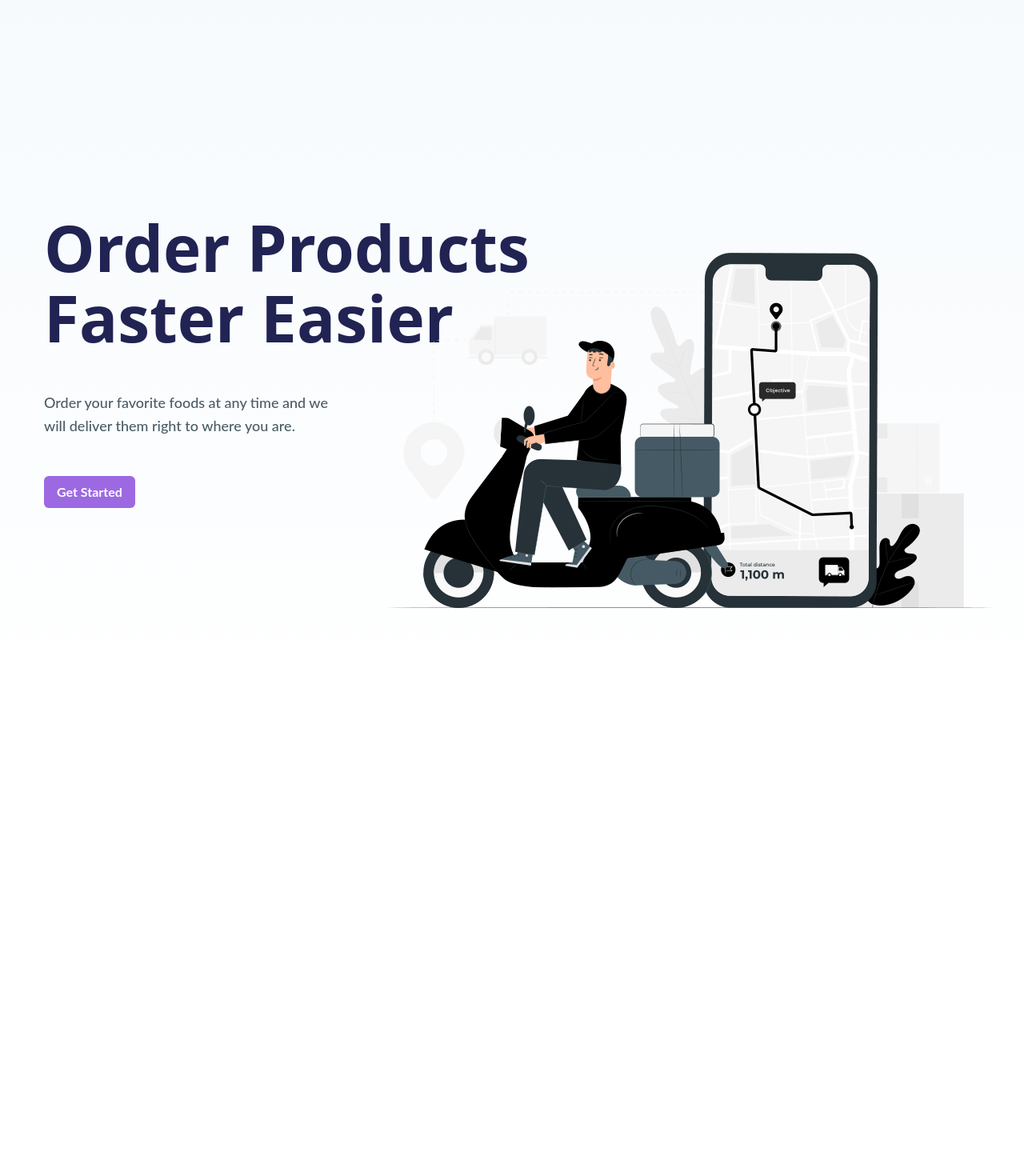
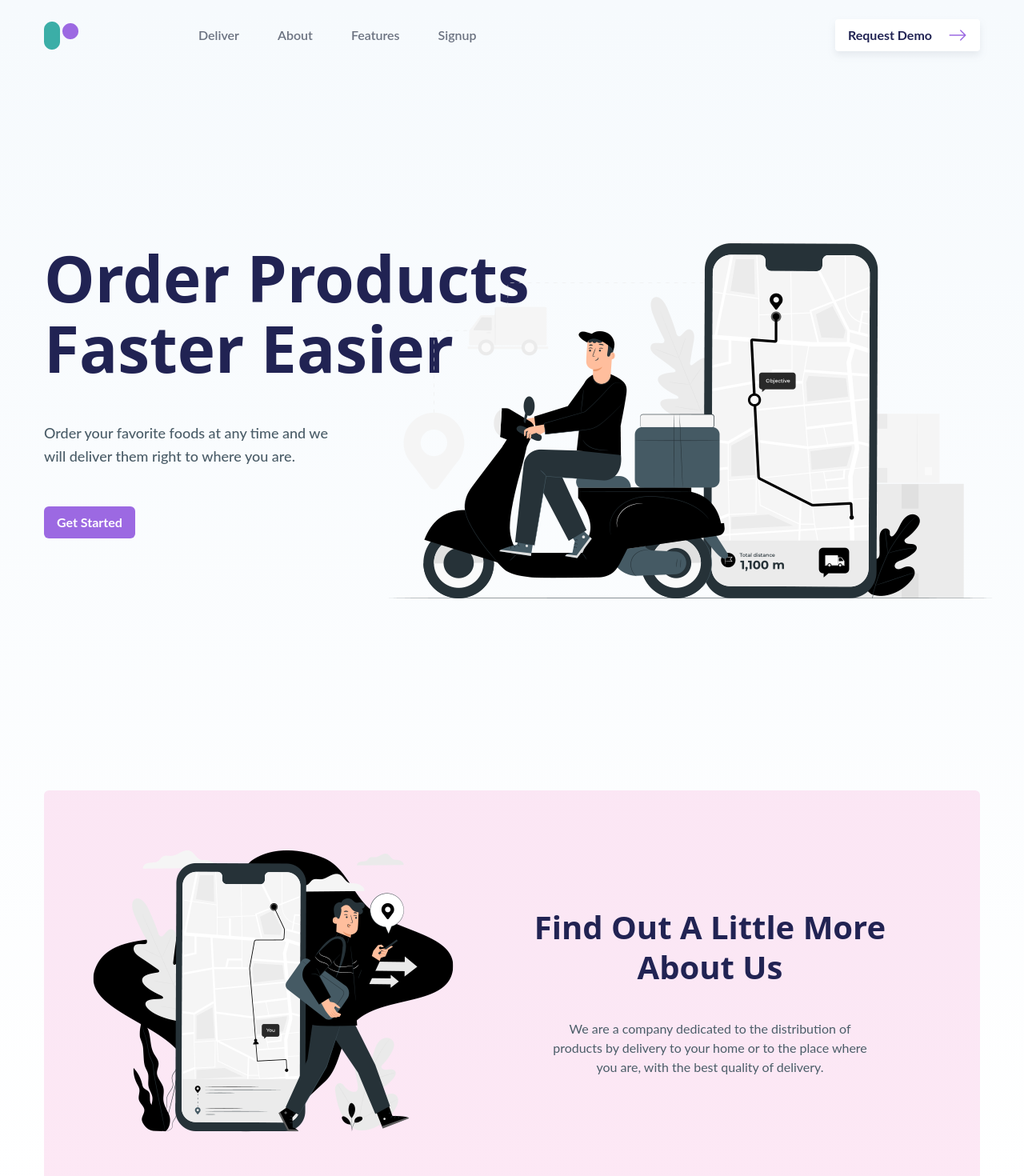
Before and after one commit to Gm-shuvo/Deliverooo-Landing_page, a React (Create React App) app: page / in a window 1280 px wide. Shown: the top 1470 px of the page at 80% size. Before the commit the page ends 900 px from the top, so only its background shows below. Built offline with nearby package versions, Linux system fonts and the light colour scheme.

Commit message:
working handburger menu

```diff
--- a/src/App.js
+++ b/src/App.js
@@ -10,7 +10,10 @@ function App() {
   return (
     <div className="App">
       <>
+        <Header/>
         <Hero />
+        <About />
+        <Features/>
       </>
     </div>
   );
--- a/src/components/About.js
+++ b/src/components/About.js
@@ -1,7 +1,31 @@
 import React from 'react'
-
+import {aboutData} from '../data'
 export const About = () => {
+  const { image, title, subtitle } = aboutData
   return (
-    <div>About</div>
-  )
+    <section className="my-[20px] md:mt-[100px]">
+      <div className="container mx-auto">
+        <div className="bg-accent-secondary/[15%] rounded-md min-h-[500px] pb-12 px-12 text-center flex flex-col xl:flex-row md:items-center xl:text-left xl:gap-x-[60px] xl:pb-0">
+          {/* Image section */}
+          <div className="flex-1" data-aos="zoom-in-left">
+            <img src={image} alt="" />
+          </div>
+          <div className="flex-1 text-center xl:pr-12">
+            <h2 className="h2  mb-10"
+              data-aos="fade-up"
+              data-aos-delay-300>
+              {title}
+            </h2>
+            <p
+              className="max-w-[400px] mx-auto "
+              data-aos="fade-up"
+              data-aos-delay-400
+            >
+              {subtitle}
+            </p>
+          </div>
+        </div>
+      </div>
+    </section>
+  );
 }
--- a/src/components/Features.js
+++ b/src/components/Features.js
@@ -2,6 +2,14 @@ import React from 'react'
 
 export const Features = () => {
   return (
-    <div>Features</div>
+    <div className="container mx-auto">
+      <section>
+        <div className="">
+          <div className="">
+
+          </div>
+        </div>
+      </section>
+    </div>
   )
 }
--- a/src/components/Header.js
+++ b/src/components/Header.js
@@ -1,7 +1,46 @@
-import React from 'react'
+import React, { useState } from 'react'
+import { BsArrowRight } from 'react-icons/bs'
+import { FaBars } from 'react-icons/fa'
+import { MdClose } from "react-icons/md";
+
+import logo from '../assets/img/logo.png'
+import { Nav } from './Nav'
+import { Navmobile } from './Navmobile'
 
 export const Header = () => {
+  const [isOpen, setIsOpen] = useState(false);
+
   return (
-    <div>Header</div>
-  )
+    <header className="mb-12  lg:mb-0 z-20 relative px-4 lg:px-0"
+    data-aos='fade-down' data-aos-delay='1200' data-aos-duration='800'
+    >
+      <div className="container mx-auto">
+        <div className="flex items-center justify-between py-[20px]">
+          <div className="flex items-center gap-x-[120px]">
+            <img src={logo} alt="" />
+            <div className="hidden lg:flex ">
+              <Nav />
+            </div>
+          </div>
+          {isOpen ? (
+            <div className="lg:hidden absolute top-20 bg-purple-400 min-w-[400px] right-20 md:mx-10 font-blod rounded transition-all max-h-54px overflow-hidden z-10">
+              <Navmobile />
+            </div>
+          ) : (
+            ""
+          )}
+          <button className="btn btn-quaternary flex item-center gap-x-[20px] justify-center group ">
+            Request Demo
+            <BsArrowRight className="text-2xl text-accent-primary group-hover:text-white transition" />
+          </button>
+          <div
+            className="lg:hidden text-2xl text-primary cursor-pointer"
+            onClick={() => setIsOpen(!isOpen)}
+          >
+            {isOpen ? <MdClose/> : <FaBars />}
+          </div>
+        </div>
+      </div>
+    </header>
+  );
 }
--- a/src/components/Hero.js
+++ b/src/components/Hero.js
@@ -1,9 +1,10 @@
 import React from 'react'
 import {heroData} from '../data'
+import { Header } from './Header';
 export const Hero = () => {
   const { title, subtitle, btnText,image } = heroData;
   return (
-    <section className="lg:h-[900px] py-12">
+    <section className="lg:h-[800px] py-12">
       <div className="container mx-auto relative h-full ">
         <div className="flex flex-col xl:flex-row items-center h-full justify-between md:py-24">
           <div className="text-center xl:text-left xl:absolute">
--- a/src/components/Nav.js
+++ b/src/components/Nav.js
@@ -0,0 +1,19 @@
+import React from 'react'
+import {navigationData} from '../data'
+export const Nav = () => {
+  return (
+    <nav>
+      <ul className="flex flex-row ">
+        {navigationData.map((item, index) => {
+          return (
+            <li kye={index} className="px-6 py-3 ">
+              <a className="text-gray-500" href={item.href}>
+                {item.name}
+              </a>
+            </li>
+          );
+        })}
+      </ul>
+    </nav>
+  );
+}
--- /dev/null
+++ b/src/components/Navmobile.js
@@ -0,0 +1,20 @@
+import React from "react";
+import { navigationData } from "../data";
+export const Navmobile = () => {
+
+  return (
+
+      <ul className="flex flex-col ">
+        {navigationData.map((item, index) => {
+          return (
+            <li kye={index} className="px-6 py-3 hover:bg-purple-600">
+              <a className="text-white group" href={item.href}>
+                {item.name}
+              </a>
+            </li>
+          );
+        })}
+      </ul>
+
+  );
+};
--- a/src/data.js
+++ b/src/data.js
@@ -16,6 +16,7 @@ import Feature1BgImg from "../src/assets/img/features/feature1_bg.png";
 import Feature2BgImg from "../src/assets/img/features/feature2_bg.png";
 import Feature3BgImg from "../src/assets/img/features/feature3_bg.png";
 import Feature4BgImg from "../src/assets/img/features/feature4_bg.png";
+
 
 export const navigationData = [
   {
```
